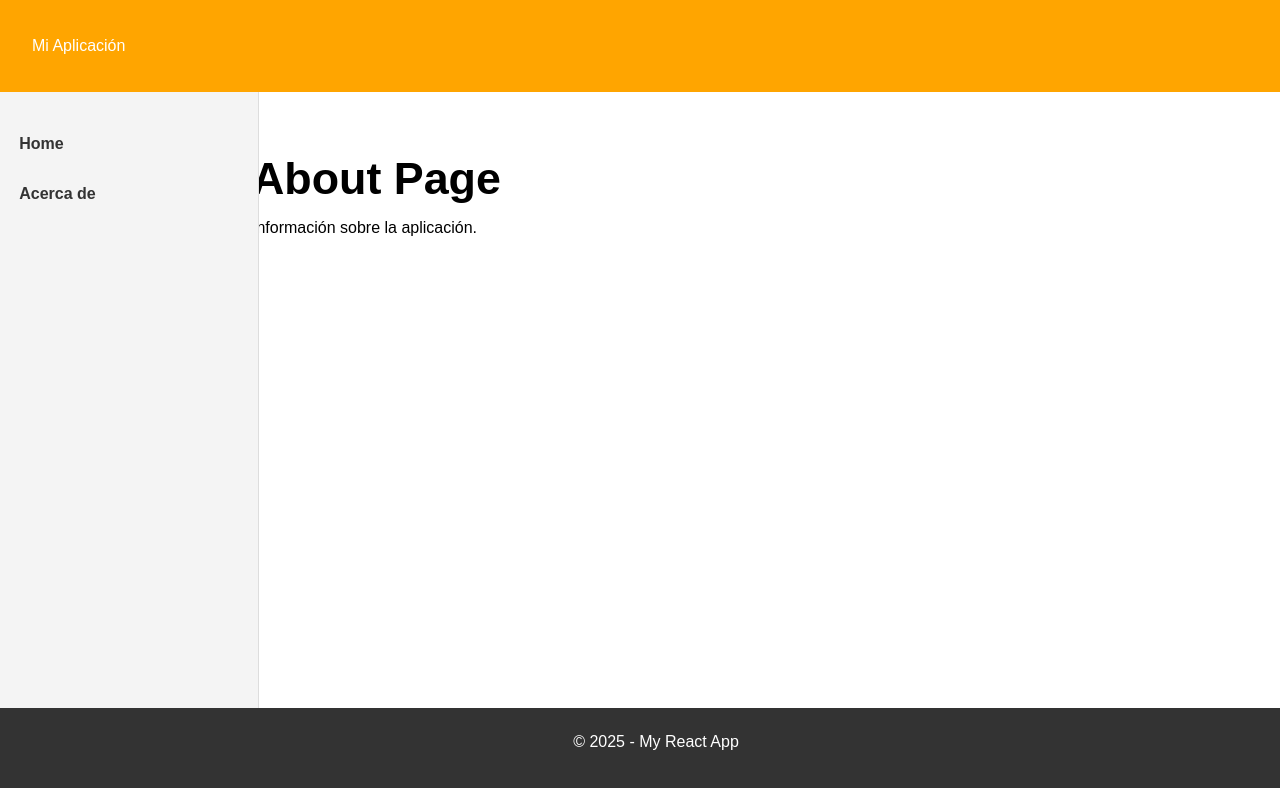
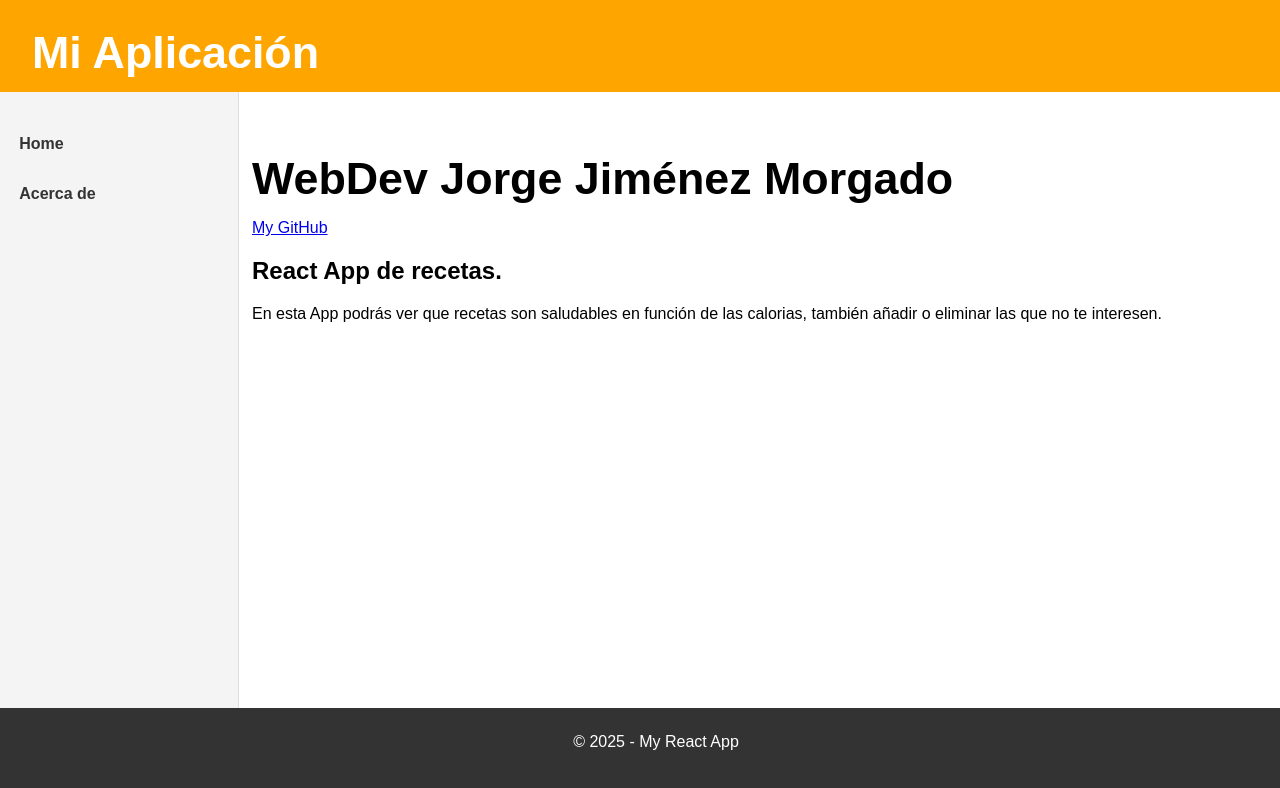
Before and after one commit to GeX90/My-Food_React_App, a React (Vite) app: page /about in a window 1280 px wide. Shown: the top 788 px of the page. Built offline with nearby package versions, Linux system fonts and the light colour scheme.

Commit message:
add page Acerca de

```diff
--- a/src/App.css
+++ b/src/App.css
@@ -41,7 +41,7 @@ html, body, #root {
  * SIDEBAR
  ********************************/
 .sidebar {
-  width: 220px;
+  width: 200px;
   background-color: #f4f4f4;
   padding: 1.2rem;
   height: 100%;
--- a/src/App.jsx
+++ b/src/App.jsx
@@ -23,10 +23,10 @@ function App() {
             <Route path="/" element={<Home />} />
             <Route path="/about" element={<About />} />
 
-            {/* Página de detalles */}
+
             <Route path="/item/:id" element={<ItemDetails />} />
 
-            {/* Página no encontrada */}
+
             <Route path="*" element={<NotFound />} />
           </Routes>
         </div>
--- a/src/components/NavBar.jsx
+++ b/src/components/NavBar.jsx
@@ -2,7 +2,7 @@ export default function NavBar() {
   return (
     <div className="navbar">
       <div className="logo">
-        <span>Mi Aplicación</span>
+        <h1>Mi Aplicación</h1>
       </div>
     </div>
   );
--- a/src/pages/About.jsx
+++ b/src/pages/About.jsx
@@ -3,8 +3,10 @@ import React from "react";
 const About = () => {
   return (
     <div>
-      <h1>About Page</h1>
-      <p>Información sobre la aplicación.</p>
+      <h1>WebDev Jorge Jiménez Morgado</h1>
+      <a href="https://github.com/GeX90">My GitHub</a>
+      <h2>React App de recetas.</h2>
+      <p>En esta App podrás ver que recetas son saludables en función de las calorias, también añadir o eliminar las que no te interesen.</p>
     </div>
   );
 };
```
